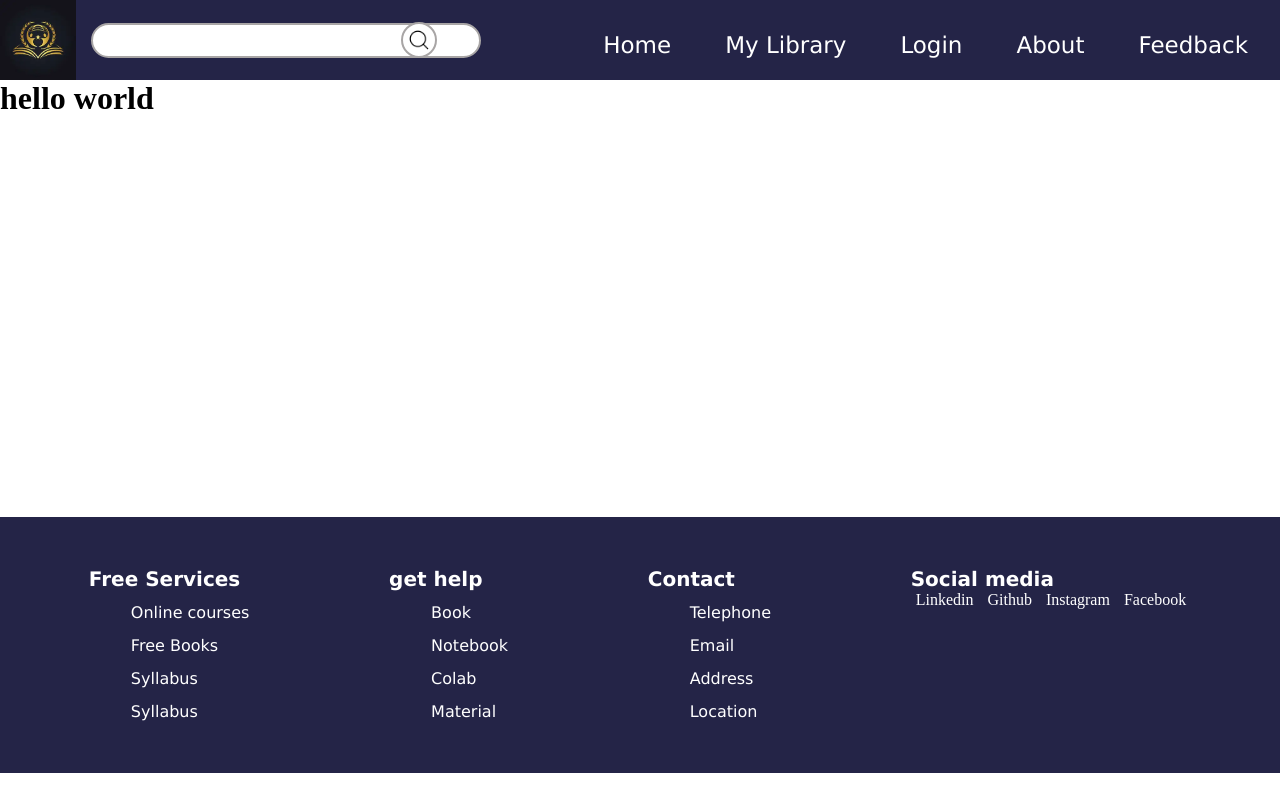
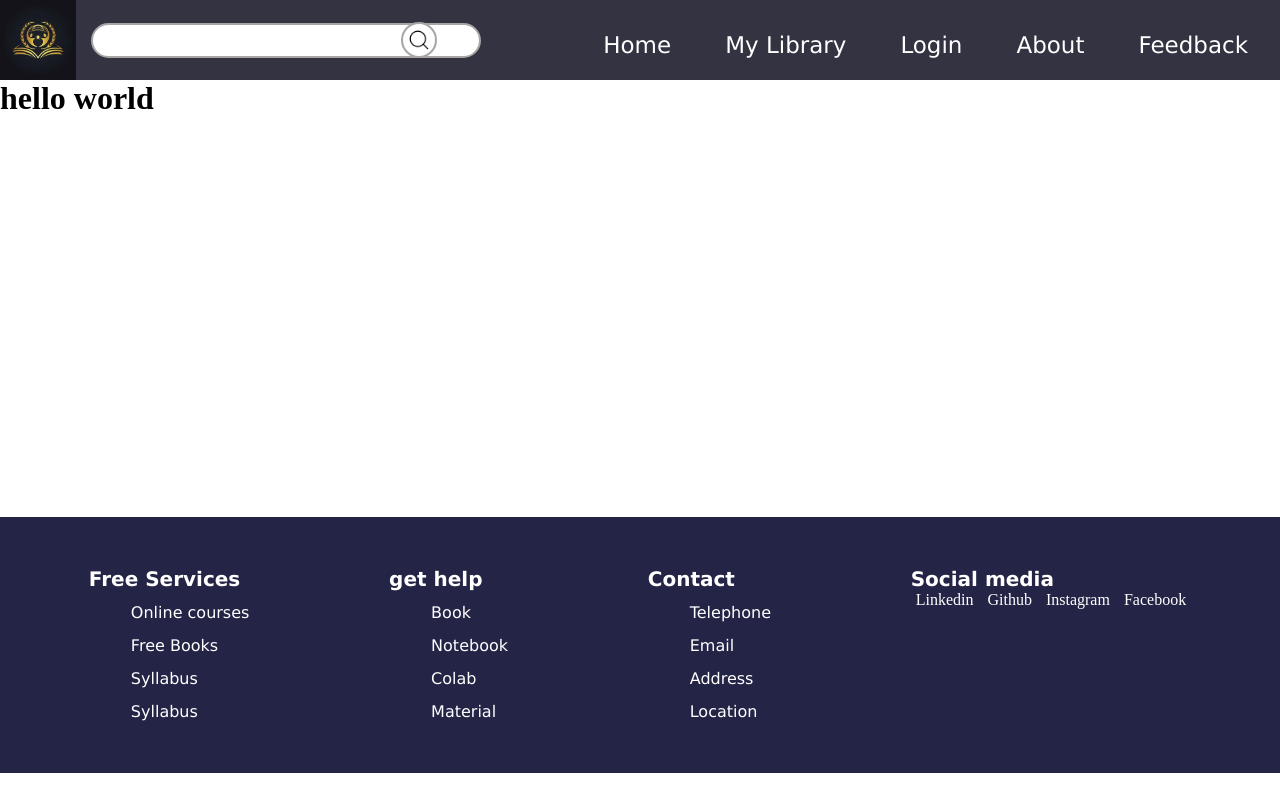
Before and after one commit to sakshibodakhe/Engineering_books, a plain HTML site: page index.html in a window 1280 px wide. Drawn offline with Linux system fonts and the light colour scheme.

```diff
--- a/style.css
+++ b/style.css
@@ -3,7 +3,7 @@
     }
 
     .Navbar {
-        background-color: rgb(36, 36, 71);
+        background-color: rgba(18, 18, 35, 0.858);
         height: 80px;
         display: flex;
         justify-content: space-between;
```
